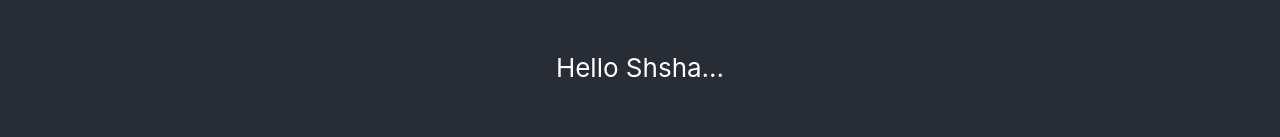
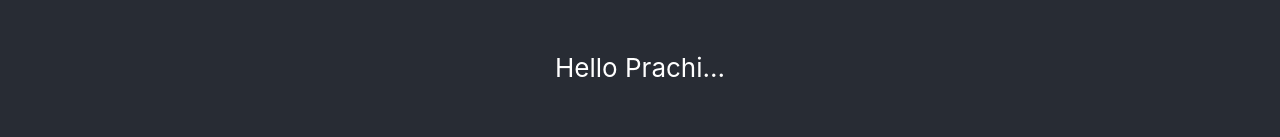
Before and after one commit to Nitesh-loop/web-project-react, a React (Create React App) app: page / in a window 1280 px wide. Shown: the part 436-573 px from the top of the page. Built offline with nearby package versions, Linux system fonts and the light colour scheme.

Commit message:
app.js update2

```diff
--- a/src/App.js
+++ b/src/App.js
@@ -7,7 +7,7 @@ function App() {
       <header className="App-header">
         <img src={logo} className="App-logo" alt="logo" />
         <p>
-          Hello Shsha...
+          Hello Prachi...
         </p>
         <p>
           ........................
```
